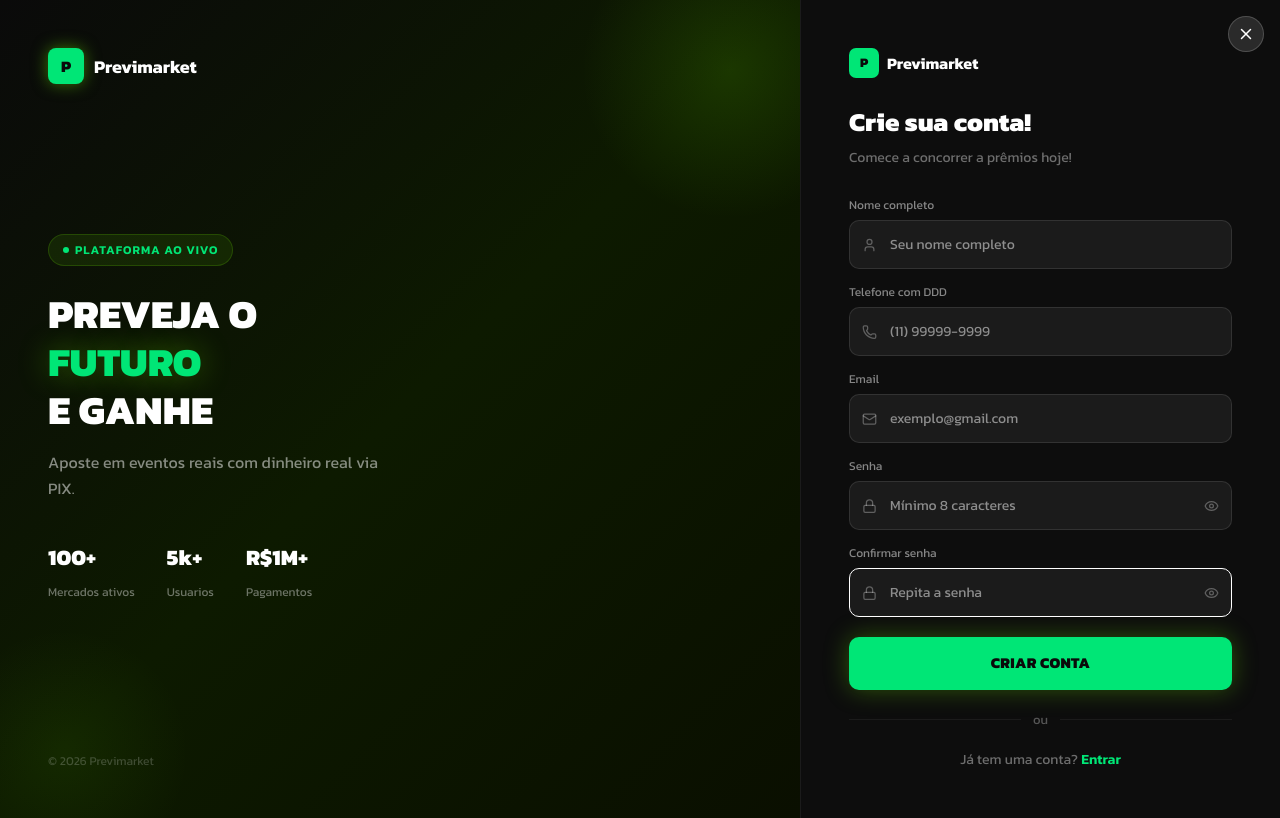
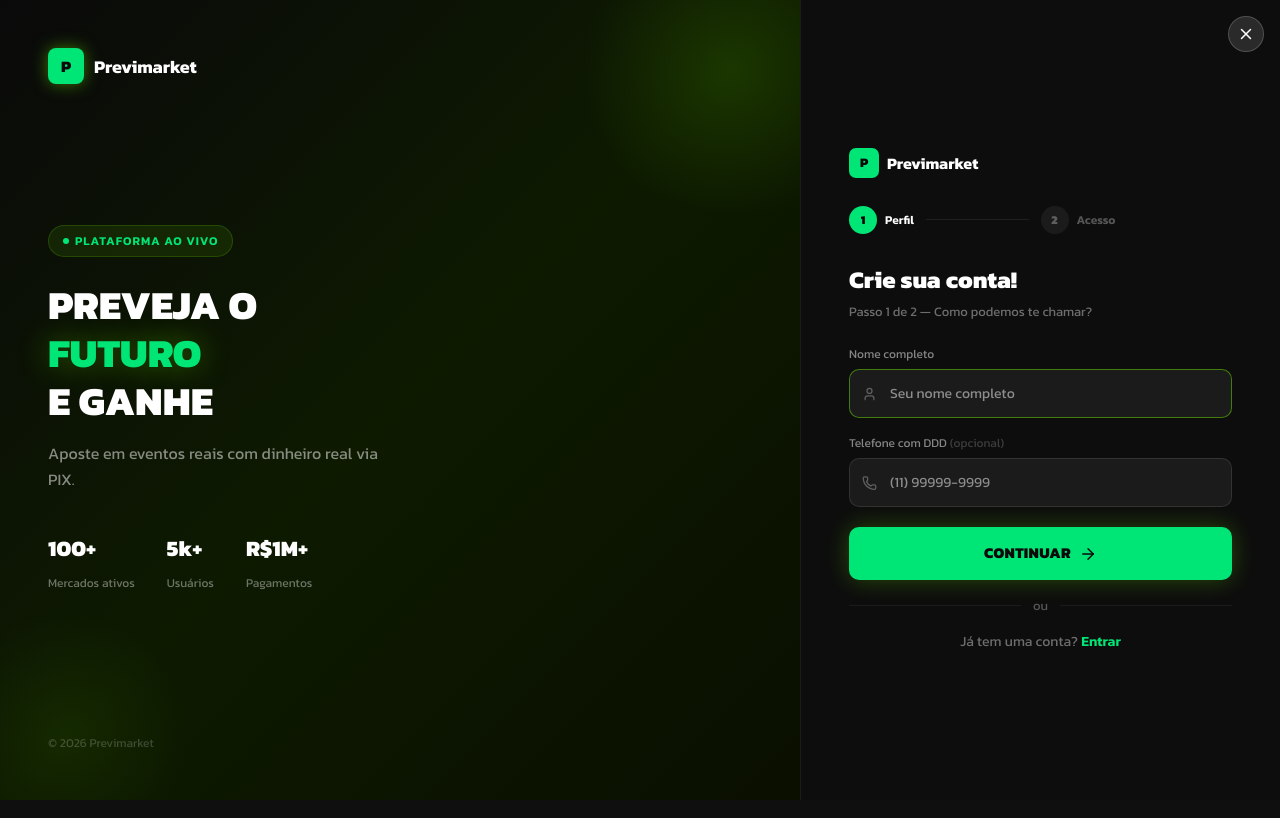
Before and after one commit to netoads11/previsoes-frontend, a Next.js app: page /cadastrar in a window 1280 px wide. Built offline with nearby package versions, Linux system fonts and the light colour scheme; no server answers.

Commit message:
feat(cadastro): dividir em 2 steps — Perfil (nome+tel) e Acesso (email+senha)

```diff
--- a/app/cadastrar/page.tsx
+++ b/app/cadastrar/page.tsx
@@ -1,23 +1,25 @@
 'use client'
-import { useState, useEffect } from 'react'
+import { useState, useEffect, useRef } from 'react'
 import Link from 'next/link'
 import { useRouter } from 'next/navigation'
-import { User, Mail, Lock, Eye, EyeOff, Phone, X } from 'lucide-react'
+import { User, Mail, Lock, Eye, EyeOff, Phone, X, ArrowRight } from 'lucide-react'
 
 const API = process.env.NEXT_PUBLIC_API_URL || 'http://ww5y7zdj6dn9y63m6zk4ec7r.187.77.248.115.sslip.io'
 
 export default function Cadastrar() {
   const router = useRouter()
-  const [name, setName]           = useState('')
-  const [phone, setPhone]         = useState('')
-  const [email, setEmail]         = useState('')
-  const [password, setPassword]   = useState('')
-  const [confirm, setConfirm]     = useState('')
-  const [showPass, setShowPass]   = useState(false)
-  const [showConf, setShowConf]   = useState(false)
-  const [error, setError]         = useState('')
-  const [loading, setLoading]     = useState(false)
-  const [refCode, setRefCode]     = useState('')
+  const [step, setStep]         = useState<1|2>(1)
+  const [name, setName]         = useState('')
+  const [phone, setPhone]       = useState('')
+  const [email, setEmail]       = useState('')
+  const [password, setPassword] = useState('')
+  const [confirm, setConfirm]   = useState('')
+  const [showPass, setShowPass] = useState(false)
+  const [showConf, setShowConf] = useState(false)
+  const [error, setError]       = useState('')
+  const [loading, setLoading]   = useState(false)
+  const [refCode, setRefCode]   = useState('')
+  const emailRef = useRef<HTMLInputElement>(null)
 
   useEffect(() => {
     if (localStorage.getItem('token')) { router.push('/'); return }
@@ -33,18 +35,24 @@ export default function Cadastrar() {
     return '('+d.slice(0,2)+') '+d.slice(2,7)+'-'+d.slice(7)
   }
 
+  function goStep2() {
+    if (!name.trim()) { setError('Informe seu nome completo'); return }
+    setError('')
+    setStep(2)
+    setTimeout(() => emailRef.current?.focus(), 100)
+  }
+
   async function handleCadastro(e: any) {
     e.preventDefault()
     if (password !== confirm) { setError('As senhas não coincidem'); return }
     if (password.length < 8)  { setError('Senha deve ter no mínimo 8 caracteres'); return }
-    setLoading(true)
-    setError('')
+    setLoading(true); setError('')
     try {
       const res = await fetch(API + '/api/auth/register', {
         method: 'POST',
         headers: { 'Content-Type': 'application/json' },
         body: JSON.stringify({
-          name,
+          name: name.trim(),
           phone: phone.replace(/\D/g,'') || undefined,
           email,
           password,
@@ -63,44 +71,44 @@ export default function Cadastrar() {
     }
   }
 
-  const inputStyle: React.CSSProperties = {
+  const inp: React.CSSProperties = {
     width:'100%', background:'rgba(255,255,255,0.06)',
     border:'1px solid rgba(255,255,255,0.1)', borderRadius:'10px',
     padding:'13px 13px 13px 40px', color:'#fff', fontSize:'14px',
     outline:'none', fontFamily:'Kanit,sans-serif', boxSizing:'border-box'
   }
-  const focus = (e: React.FocusEvent<HTMLInputElement>) => e.target.style.borderColor='rgba(106,221,0,0.5)'
-  const blur  = (e: React.FocusEvent<HTMLInputElement>) => e.target.style.borderColor='rgba(255,255,255,0.1)'
+  const fo = (e: React.FocusEvent<HTMLInputElement>) => e.target.style.borderColor='rgba(106,221,0,0.5)'
+  const bl = (e: React.FocusEvent<HTMLInputElement>) => e.target.style.borderColor='rgba(255,255,255,0.1)'
 
   return (
     <>
       <style>{`
-        .auth-container { display:flex; min-height:100vh; background:#0d0d0d; font-family:Kanit,sans-serif; }
-        .auth-left {
+        .auth-wrap { display:flex; min-height:100vh; background:#0d0d0d; font-family:Kanit,sans-serif; }
+        .auth-panel-l {
           flex:1; background:linear-gradient(135deg,#0a0a0a 0%,#0d1a00 50%,#0a0f00 100%);
           display:flex; flex-direction:column; justify-content:space-between;
           padding:48px; position:relative; overflow:hidden;
         }
-        .auth-right {
+        .auth-panel-r {
           width:480px; flex-shrink:0; display:flex; flex-direction:column;
           justify-content:center; padding:48px;
-          border-left:1px solid rgba(255,255,255,0.06);
+          border-left:1px solid rgba(255,255,255,0.06); overflow-y:auto;
         }
         @media(max-width:768px){
-          .auth-container{ flex-direction:column; }
-          .auth-left{ display:none; }
-          .auth-right{ width:100%; padding:40px 24px; border-left:none; justify-content:flex-start; padding-top:60px; }
+          .auth-wrap{ flex-direction:column; }
+          .auth-panel-l{ display:none; }
+          .auth-panel-r{ width:100%; padding:40px 24px; border-left:none; justify-content:flex-start; padding-top:56px; }
         }
       `}</style>
 
-      <div className="auth-container">
+      <div className="auth-wrap">
         <button onClick={()=>router.push('/')}
           style={{position:'fixed',top:'16px',right:'16px',width:'36px',height:'36px',borderRadius:'50%',background:'rgba(255,255,255,0.12)',border:'1px solid rgba(255,255,255,0.18)',display:'flex',alignItems:'center',justifyContent:'center',cursor:'pointer',zIndex:50}}>
           <X style={{width:'18px',height:'18px',color:'#fff'}}/>
         </button>
 
-        {/* Left panel */}
-        <div className="auth-left">
+        {/* ── Left ── */}
+        <div className="auth-panel-l">
           <div style={{position:'absolute',top:'-80px',right:'-80px',width:'300px',height:'300px',borderRadius:'50%',background:'radial-gradient(circle,rgba(106,221,0,0.15) 0%,transparent 70%)'}}/>
           <div style={{position:'absolute',bottom:'-60px',left:'-60px',width:'250px',height:'250px',borderRadius:'50%',background:'radial-gradient(circle,rgba(106,221,0,0.08) 0%,transparent 70%)'}}/>
           <div style={{display:'flex',alignItems:'center',gap:'10px',position:'relative'}}>
@@ -123,10 +131,10 @@ export default function Cadastrar() {
               Aposte em eventos reais com dinheiro real via PIX.
             </p>
             <div style={{display:'flex',gap:'32px',marginTop:'40px'}}>
-              {[{label:'Mercados ativos',value:'100+'},{label:'Usuarios',value:'5k+'},{label:'Pagamentos',value:'R$1M+'}].map(stat=>(
-                <div key={stat.label}>
-                  <div style={{fontSize:'22px',fontWeight:800,color:'#fff',marginBottom:'4px'}}>{stat.value}</div>
-                  <span style={{fontSize:'12px',color:'rgba(255,255,255,0.4)'}}>{stat.label}</span>
+              {[{label:'Mercados ativos',value:'100+'},{label:'Usuários',value:'5k+'},{label:'Pagamentos',value:'R$1M+'}].map(s=>(
+                <div key={s.label}>
+                  <div style={{fontSize:'22px',fontWeight:800,color:'#fff',marginBottom:'4px'}}>{s.value}</div>
+                  <span style={{fontSize:'12px',color:'rgba(255,255,255,0.4)'}}>{s.label}</span>
                 </div>
               ))}
             </div>
@@ -134,17 +142,49 @@ export default function Cadastrar() {
           <p style={{color:'rgba(255,255,255,0.2)',fontSize:'12px',position:'relative'}}>© 2026 Previmarket</p>
         </div>
 
-        {/* Right panel — form */}
-        <div className="auth-right">
-          <div style={{marginBottom:'28px'}}>
-            <div style={{display:'flex',alignItems:'center',gap:'8px',marginBottom:'24px'}}>
+        {/* ── Right ── */}
+        <div className="auth-panel-r">
+
+          {/* Logo */}
+          <div style={{display:'flex',alignItems:'center',gap:'8px',marginBottom:'28px'}}>
             <div style={{width:'30px',height:'30px',borderRadius:'7px',background:'var(--primary)',display:'flex',alignItems:'center',justifyContent:'center'}}>
               <span style={{color:'#0a0a0a',fontWeight:800,fontSize:'13px'}}>P</span>
             </div>
             <span style={{color:'#fff',fontWeight:700,fontSize:'16px'}}>Previmarket</span>
           </div>
-            <h2 style={{fontSize:'26px',fontWeight:800,color:'#fff',marginBottom:'6px'}}>Crie sua conta!</h2>
-            <p style={{color:'rgba(255,255,255,0.4)',fontSize:'14px'}}>Comece a concorrer a prêmios hoje!</p>
+
+          {/* Step pills */}
+          <div style={{display:'flex',alignItems:'center',gap:'0',marginBottom:'28px'}}>
+            {[{n:1,label:'Perfil'},{n:2,label:'Acesso'}].map((s,i)=>(
+              <div key={s.n} style={{display:'flex',alignItems:'center',gap:'0',flex:1}}>
+                <div style={{display:'flex',alignItems:'center',gap:'8px'}}>
+                  <div style={{
+                    width:'28px',height:'28px',borderRadius:'50%',display:'flex',alignItems:'center',justifyContent:'center',
+                    fontSize:'12px',fontWeight:800,flexShrink:0,
+                    background: step===s.n ? 'var(--primary)' : step>s.n ? 'rgba(106,221,0,0.15)' : 'rgba(255,255,255,0.06)',
+                    color: step===s.n ? '#000' : step>s.n ? 'var(--primary)' : 'rgba(255,255,255,0.3)',
+                    border: step>s.n ? '1.5px solid rgba(106,221,0,0.4)' : 'none',
+                    transition:'all 0.3s'
+                  }}>
+                    {step>s.n
+                      ? <svg width="12" height="12" viewBox="0 0 24 24" fill="none"><path d="M20 6L9 17l-5-5" stroke="currentColor" strokeWidth="2.5" strokeLinecap="round" strokeLinejoin="round"/></svg>
+                      : s.n}
+                  </div>
+                  <span style={{fontSize:'12px',fontWeight:600,color:step===s.n?'#fff':'rgba(255,255,255,0.3)',transition:'color 0.3s'}}>{s.label}</span>
+                </div>
+                {i<1 && <div style={{flex:1,height:'1px',background:'rgba(255,255,255,0.08)',margin:'0 12px'}}/>}
+              </div>
+            ))}
+          </div>
+
+          {/* Heading */}
+          <div style={{marginBottom:'24px'}}>
+            <h2 style={{fontSize:'24px',fontWeight:800,color:'#fff',marginBottom:'4px'}}>
+              {step===1 ? 'Crie sua conta!' : 'Quase lá!'}
+            </h2>
+            <p style={{color:'rgba(255,255,255,0.4)',fontSize:'13px'}}>
+              {step===1 ? 'Passo 1 de 2 — Como podemos te chamar?' : 'Passo 2 de 2 — Defina seu acesso'}
+            </p>
           </div>
 
           {refCode && (
@@ -159,45 +199,86 @@ export default function Cadastrar() {
             </div>
           )}
 
-          <form onSubmit={handleCadastro} style={{display:'flex',flexDirection:'column',gap:'14px'}}>
-            {/* Nome */}
+          {/* ── STEP 1: Nome + Telefone ── */}
+          {step === 1 && (
+            <div style={{display:'flex',flexDirection:'column',gap:'16px'}}>
               <div>
                 <label style={{fontSize:'12px',color:'rgba(255,255,255,0.5)',display:'block',marginBottom:'6px'}}>Nome completo</label>
                 <div style={{position:'relative'}}>
                   <User style={{position:'absolute',left:'13px',top:'50%',transform:'translateY(-50%)',width:'15px',height:'15px',color:'rgba(255,255,255,0.3)'}}/>
-                <input type="text" value={name} onChange={e=>setName(e.target.value)} required
-                  placeholder="Seu nome completo" style={inputStyle} onFocus={focus} onBlur={blur}/>
+                  <input type="text" value={name} onChange={e=>{setName(e.target.value);setError('')}} autoFocus
+                    placeholder="Seu nome completo" style={inp} onFocus={fo} onBlur={bl}
+                    onKeyDown={e=>e.key==='Enter'&&goStep2()}/>
                 </div>
               </div>
 
-            {/* Telefone */}
               <div>
-              <label style={{fontSize:'12px',color:'rgba(255,255,255,0.5)',display:'block',marginBottom:'6px'}}>Telefone com DDD</label>
+                <label style={{fontSize:'12px',color:'rgba(255,255,255,0.5)',display:'block',marginBottom:'6px'}}>
+                  Telefone com DDD <span style={{color:'rgba(255,255,255,0.2)',fontWeight:400}}>(opcional)</span>
+                </label>
                 <div style={{position:'relative'}}>
                   <Phone style={{position:'absolute',left:'13px',top:'50%',transform:'translateY(-50%)',width:'15px',height:'15px',color:'rgba(255,255,255,0.3)'}}/>
-                <input type="text" value={phone} onChange={e=>setPhone(fmtPhone(e.target.value))}
-                  placeholder="(11) 99999-9999" inputMode="numeric" style={inputStyle} onFocus={focus} onBlur={blur}/>
+                  <input type="text" value={phone} onChange={e=>{setPhone(fmtPhone(e.target.value));setError('')}}
+                    placeholder="(11) 99999-9999" inputMode="numeric" style={inp} onFocus={fo} onBlur={bl}
+                    onKeyDown={e=>e.key==='Enter'&&goStep2()}/>
                 </div>
               </div>
 
-            {/* Email */}
+              <button onClick={goStep2} style={{
+                width:'100%',padding:'15px',borderRadius:'10px',border:'none',
+                background:'var(--primary)',color:'#0a0a0a',fontWeight:800,fontSize:'15px',
+                fontFamily:'Kanit,sans-serif',cursor:'pointer',letterSpacing:'0.02em',
+                boxShadow:'0 0 24px rgba(106,221,0,0.3)',display:'flex',alignItems:'center',justifyContent:'center',gap:'8px',
+                marginTop:'4px'
+              }}>
+                CONTINUAR
+                <ArrowRight style={{width:'18px',height:'18px'}}/>
+              </button>
+
+              <div style={{display:'flex',alignItems:'center',gap:'12px'}}>
+                <div style={{flex:1,height:'1px',background:'rgba(255,255,255,0.06)'}}/>
+                <span style={{color:'rgba(255,255,255,0.3)',fontSize:'13px'}}>ou</span>
+                <div style={{flex:1,height:'1px',background:'rgba(255,255,255,0.06)'}}/>
+              </div>
+
+              <p style={{textAlign:'center',color:'rgba(255,255,255,0.4)',fontSize:'14px',margin:0}}>
+                Já tem uma conta?{' '}
+                <Link href="/login" style={{color:'var(--primary)',fontWeight:600,textDecoration:'none'}}>Entrar</Link>
+              </p>
+            </div>
+          )}
+
+          {/* ── STEP 2: Email + Senha + Confirmar ── */}
+          {step === 2 && (
+            <form onSubmit={handleCadastro} style={{display:'flex',flexDirection:'column',gap:'16px'}}>
+              {/* Resumo step 1 */}
+              <div style={{background:'rgba(255,255,255,0.04)',border:'1px solid rgba(255,255,255,0.08)',borderRadius:'10px',padding:'12px 16px',display:'flex',justifyContent:'space-between',alignItems:'center'}}>
+                <div>
+                  <p style={{fontSize:'13px',fontWeight:700,color:'#fff',margin:0}}>{name}</p>
+                  {phone && <p style={{fontSize:'11px',color:'rgba(255,255,255,0.4)',margin:'2px 0 0'}}>{phone}</p>}
+                </div>
+                <button type="button" onClick={()=>{setStep(1);setError('')}}
+                  style={{fontSize:'12px',color:'var(--primary)',background:'none',border:'none',cursor:'pointer',fontWeight:600,fontFamily:'Kanit,sans-serif',padding:0}}>
+                  editar
+                </button>
+              </div>
+
               <div>
                 <label style={{fontSize:'12px',color:'rgba(255,255,255,0.5)',display:'block',marginBottom:'6px'}}>Email</label>
                 <div style={{position:'relative'}}>
                   <Mail style={{position:'absolute',left:'13px',top:'50%',transform:'translateY(-50%)',width:'15px',height:'15px',color:'rgba(255,255,255,0.3)'}}/>
-                <input type="email" value={email} onChange={e=>setEmail(e.target.value)} required
-                  placeholder="exemplo@gmail.com" style={inputStyle} onFocus={focus} onBlur={blur}/>
+                  <input ref={emailRef} type="email" value={email} onChange={e=>{setEmail(e.target.value);setError('')}} required
+                    placeholder="exemplo@gmail.com" style={inp} onFocus={fo} onBlur={bl}/>
                 </div>
               </div>
 
-            {/* Senha */}
               <div>
                 <label style={{fontSize:'12px',color:'rgba(255,255,255,0.5)',display:'block',marginBottom:'6px'}}>Senha</label>
                 <div style={{position:'relative'}}>
                   <Lock style={{position:'absolute',left:'13px',top:'50%',transform:'translateY(-50%)',width:'15px',height:'15px',color:'rgba(255,255,255,0.3)'}}/>
-                <input type={showPass?'text':'password'} value={password} onChange={e=>setPassword(e.target.value)}
+                  <input type={showPass?'text':'password'} value={password} onChange={e=>{setPassword(e.target.value);setError('')}}
                     required minLength={8} placeholder="Mínimo 8 caracteres"
-                  style={{...inputStyle, paddingRight:'40px'}} onFocus={focus} onBlur={blur}/>
+                    style={{...inp,paddingRight:'40px'}} onFocus={fo} onBlur={bl}/>
                   <button type="button" onClick={()=>setShowPass(!showPass)}
                     style={{position:'absolute',right:'13px',top:'50%',transform:'translateY(-50%)',background:'none',border:'none',cursor:'pointer',color:'rgba(255,255,255,0.3)',padding:0,display:'flex'}}>
                     {showPass?<EyeOff style={{width:'15px',height:'15px'}}/>:<Eye style={{width:'15px',height:'15px'}}/>}
@@ -205,48 +286,36 @@ export default function Cadastrar() {
                 </div>
               </div>
 
-            {/* Confirmar senha */}
               <div>
                 <label style={{fontSize:'12px',color:'rgba(255,255,255,0.5)',display:'block',marginBottom:'6px'}}>Confirmar senha</label>
                 <div style={{position:'relative'}}>
                   <Lock style={{position:'absolute',left:'13px',top:'50%',transform:'translateY(-50%)',width:'15px',height:'15px',color:'rgba(255,255,255,0.3)'}}/>
-                <input type={showConf?'text':'password'} value={confirm} onChange={e=>setConfirm(e.target.value)}
+                  <input type={showConf?'text':'password'} value={confirm} onChange={e=>{setConfirm(e.target.value);setError('')}}
                     required placeholder="Repita a senha"
-                  style={{...inputStyle, paddingRight:'40px',
-                    borderColor: confirm && confirm !== password ? 'rgba(239,68,68,0.5)' : undefined
-                  }}
-                  onFocus={focus} onBlur={blur}/>
+                    style={{...inp,paddingRight:'40px',borderColor:confirm&&confirm!==password?'rgba(239,68,68,0.5)':undefined}}
+                    onFocus={fo} onBlur={bl}/>
                   <button type="button" onClick={()=>setShowConf(!showConf)}
                     style={{position:'absolute',right:'13px',top:'50%',transform:'translateY(-50%)',background:'none',border:'none',cursor:'pointer',color:'rgba(255,255,255,0.3)',padding:0,display:'flex'}}>
                     {showConf?<EyeOff style={{width:'15px',height:'15px'}}/>:<Eye style={{width:'15px',height:'15px'}}/>}
                   </button>
                 </div>
                 {confirm && confirm !== password && (
-                <p style={{fontSize:'11px',color:'#f87171',marginTop:'4px'}}>As senhas não coincidem</p>
+                  <p style={{fontSize:'11px',color:'#f87171',marginTop:'4px',margin:'4px 0 0'}}>As senhas não coincidem</p>
                 )}
               </div>
 
-            <button type="submit" disabled={loading || (!!confirm && confirm !== password)}
-              style={{width:'100%',padding:'15px',borderRadius:'10px',border:'none',
+              <button type="submit" disabled={loading||(!!confirm&&confirm!==password)} style={{
+                width:'100%',padding:'15px',borderRadius:'10px',border:'none',
                 cursor:(loading||(!!confirm&&confirm!==password))?'not-allowed':'pointer',
                 background:'var(--primary)',color:'#0a0a0a',fontWeight:800,fontSize:'15px',
                 fontFamily:'Kanit,sans-serif',boxShadow:'0 0 24px rgba(106,221,0,0.35)',
                 opacity:(loading||(!!confirm&&confirm!==password))?0.6:1,
-                marginTop:'6px',letterSpacing:'0.02em',transition:'opacity 0.2s'}}>
+                letterSpacing:'0.02em',transition:'opacity 0.2s',marginTop:'4px'
+              }}>
                 {loading ? 'Criando conta...' : 'CRIAR CONTA'}
               </button>
             </form>
-
-          <div style={{display:'flex',alignItems:'center',gap:'12px',margin:'20px 0'}}>
-            <div style={{flex:1,height:'1px',background:'rgba(255,255,255,0.06)'}}/>
-            <span style={{color:'rgba(255,255,255,0.3)',fontSize:'13px'}}>ou</span>
-            <div style={{flex:1,height:'1px',background:'rgba(255,255,255,0.06)'}}/>
-          </div>
-
-          <p style={{textAlign:'center',color:'rgba(255,255,255,0.4)',fontSize:'14px'}}>
-            Já tem uma conta?{' '}
-            <Link href="/login" style={{color:'var(--primary)',fontWeight:600,textDecoration:'none'}}>Entrar</Link>
-          </p>
+          )}
         </div>
       </div>
     </>
```
Lines whose indentation alone changed are shown as unchanged.
